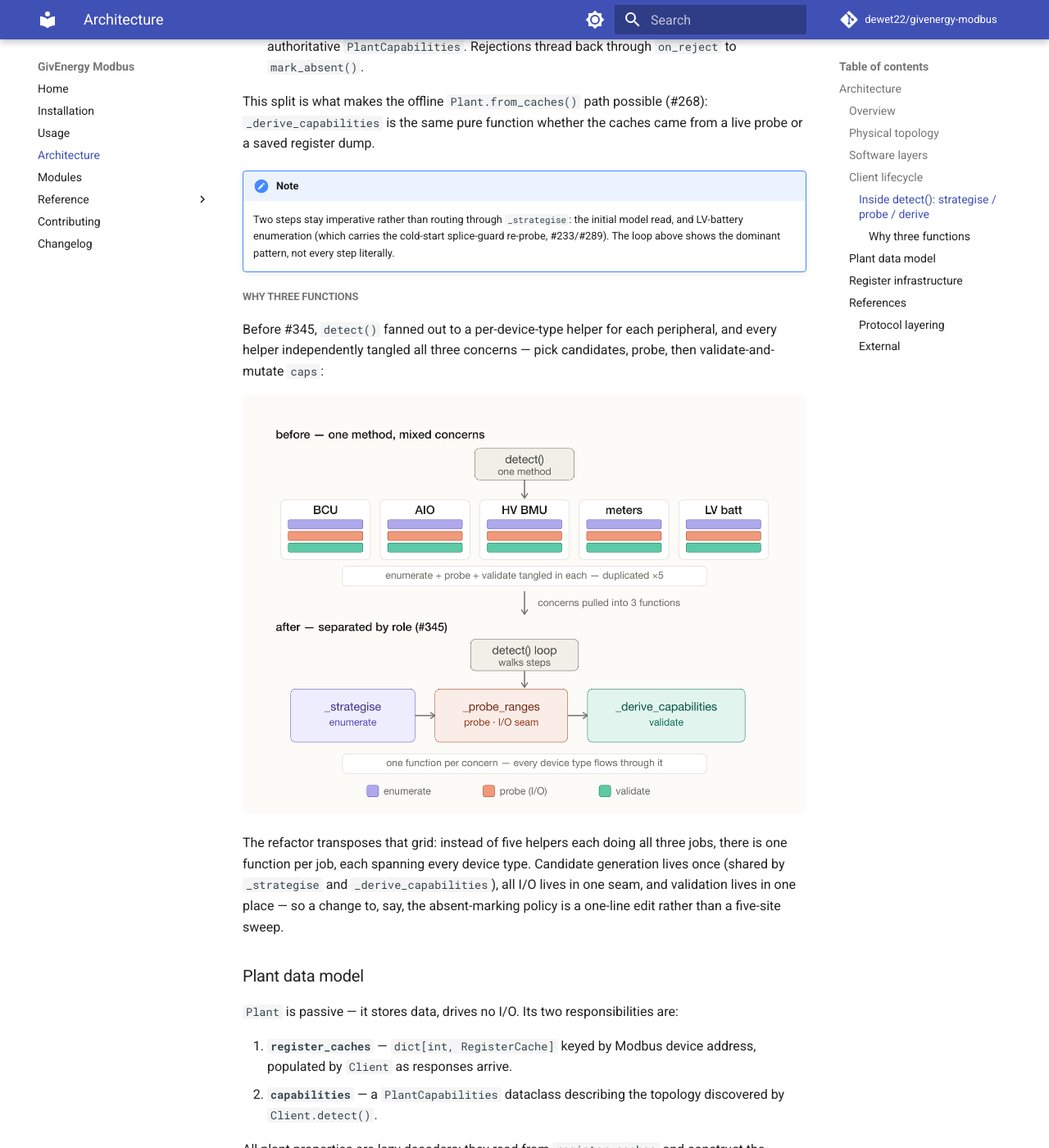
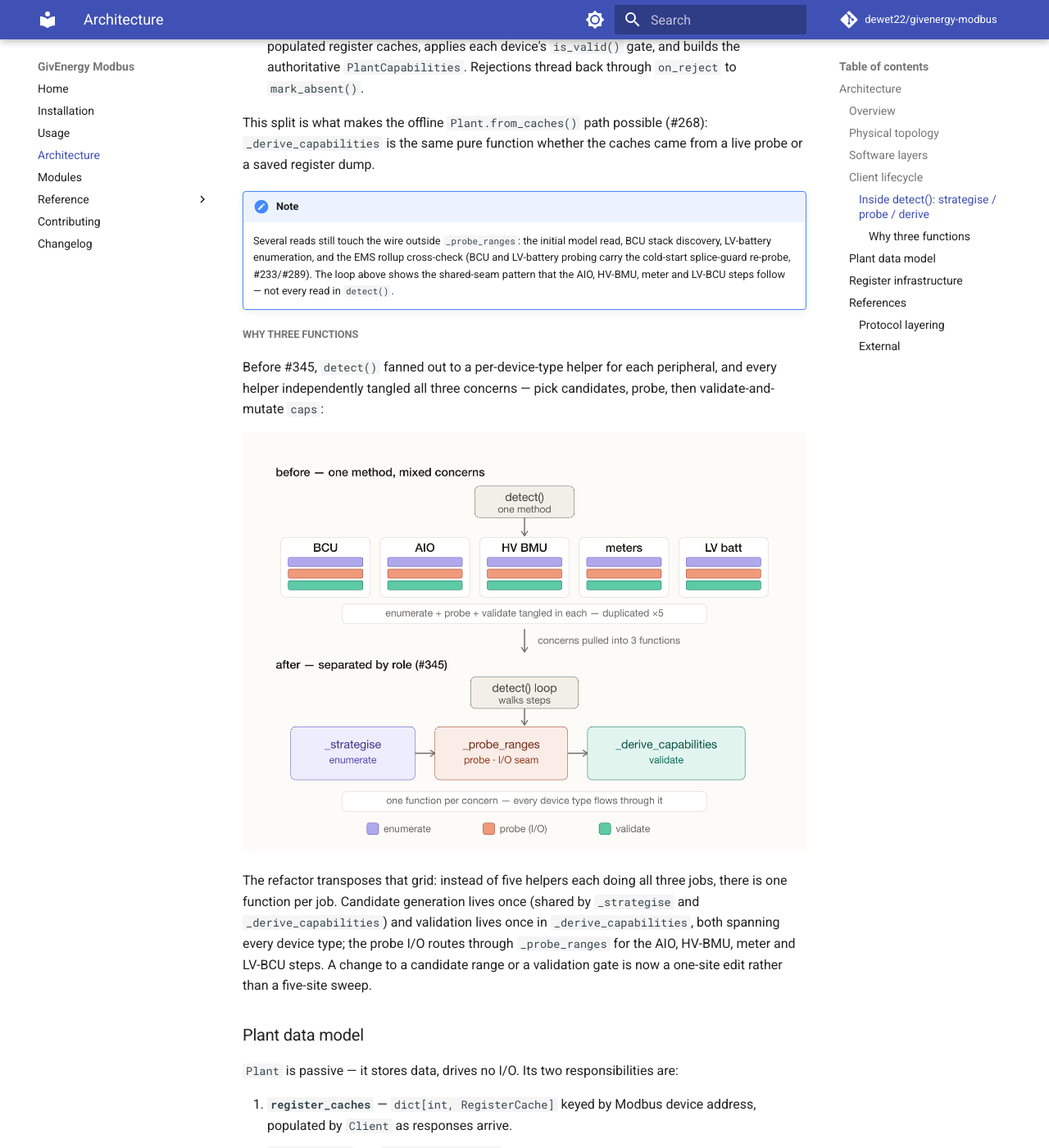
Before and after one commit to dewet22/givenergy-modbus, an MkDocs documentation site: the page built from docs/architecture.md, in a window 1280 px wide and 1400 px high, scrolled down 3064 px. Shown: the whole window at 82% size. Built offline with MkDocs 1.6.1 and Material for MkDocs 9.7.7, drawn with Linux system fonts in a browser that asks for light colours; comment, search, counter and statistics services are not loaded; some of the changed text lies outside the part shown.

Commit message:
docs: scope _probe_ranges as the shared seam for routed probe steps only
Codex review (#348): the prose and loop diagram overstated _probe_ranges() as
the single I/O seam. Only the _strategise-routed steps (AIO, HV BMU, meters,
LV BCU) go through it; the model read, BCU stack discovery, LV-battery
enumeration and the EMS rollup check still touch the wire imperatively.

Reframes the bullet and before/after prose, expands the admonition to name all
four imperative reads, and corrects the loop diagram (step list, seam label,
<desc>). Re-rendered the PNG.

Co-Authored-By: Claude Sonnet 4.6 <noreply@anthropic.com>

```diff
--- a/docs/architecture.md
+++ b/docs/architecture.md
@@ -142,13 +142,13 @@ After resolving the model, `detect()` runs a loop over the peripheral steps (BCU
 ![The detect() strategise, probe and derive loop](img/detect-strategise-probe-derive.png)
 
 - **`_strategise(caps, prior, step)`** — pure policy. Given the model and an optional `prior` hint, it returns the `ProbeRange`s to read for that step. Cold (no hint) yields a broad candidate sweep; hinted restricts to the addresses `prior` already knows. No I/O, so it is exhaustively unit-testable.
-- **`_probe_ranges(ranges)`** — the single I/O seam. It issues each read at its tier (fast `probe_timeout` for speculative probes, full `timeout` for known devices) and, on a probe that does not answer, calls `mark_absent()` and evicts the stale cache entry.
+- **`_probe_ranges(ranges)`** — the shared I/O seam for the `_strategise`-routed probe steps (AIO modules, HV BMUs, meters, LV BCU). It issues each read at its tier (fast `probe_timeout` for speculative probes, full `timeout` for known devices) and, on a probe that does not answer, calls `mark_absent()` and evicts the stale cache entry.
 - **`_derive_capabilities(caches, prior, on_reject)`** — pure validation. It reads the now-populated register caches, applies each device's `is_valid()` gate, and builds the authoritative `PlantCapabilities`. Rejections thread back through `on_reject` to `mark_absent()`.
 
 This split is what makes the offline `Plant.from_caches()` path possible (#268): `_derive_capabilities` is the same pure function whether the caches came from a live probe or a saved register dump.
 
 !!! note
-    Two steps stay imperative rather than routing through `_strategise`: the initial model read, and LV-battery enumeration (which carries the cold-start splice-guard re-probe, #233/#289). The loop above shows the dominant pattern, not every step literally.
+    Several reads still touch the wire outside `_probe_ranges`: the initial model read, BCU stack discovery, LV-battery enumeration, and the EMS rollup cross-check (BCU and LV-battery probing carry the cold-start splice-guard re-probe, #233/#289). The loop above shows the shared-seam pattern that the AIO, HV-BMU, meter and LV-BCU steps follow — not every read in `detect()`.
 
 #### Why three functions
 
@@ -156,7 +156,7 @@ Before #345, `detect()` fanned out to a per-device-type helper for each peripher
 
 ![Before and after: per-type helpers transposed into per-concern functions](img/detect-refactor-before-after.png)
 
-The refactor transposes that grid: instead of five helpers each doing all three jobs, there is one function per job, each spanning every device type. Candidate generation lives once (shared by `_strategise` and `_derive_capabilities`), all I/O lives in one seam, and validation lives in one place — so a change to, say, the absent-marking policy is a one-line edit rather than a five-site sweep.
+The refactor transposes that grid: instead of five helpers each doing all three jobs, there is one function per job. Candidate generation lives once (shared by `_strategise` and `_derive_capabilities`) and validation lives once in `_derive_capabilities`, both spanning every device type; the probe I/O routes through `_probe_ranges` for the AIO, HV-BMU, meter and LV-BCU steps. A change to a candidate range or a validation gate is now a one-site edit rather than a five-site sweep.
 
 ## Plant data model
 
```
Also changed, not shown: docs/img/detect-strategise-probe-derive.png, docs/img/detect-strategise-probe-derive.svg.
